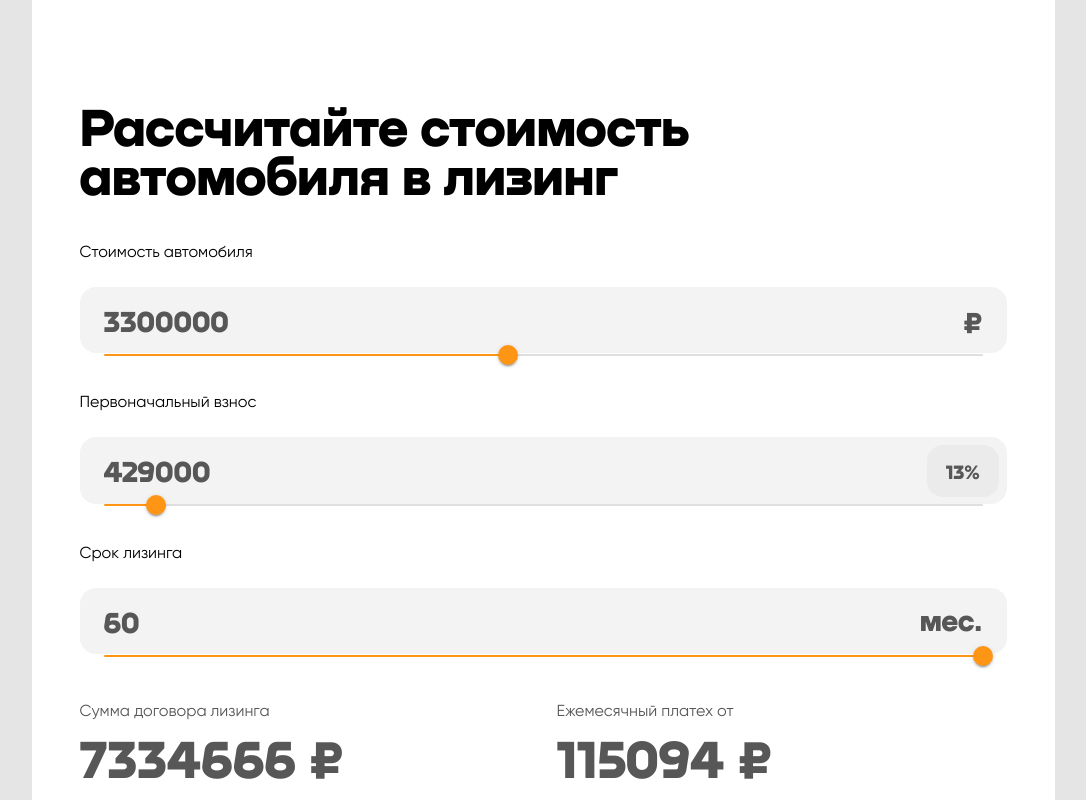
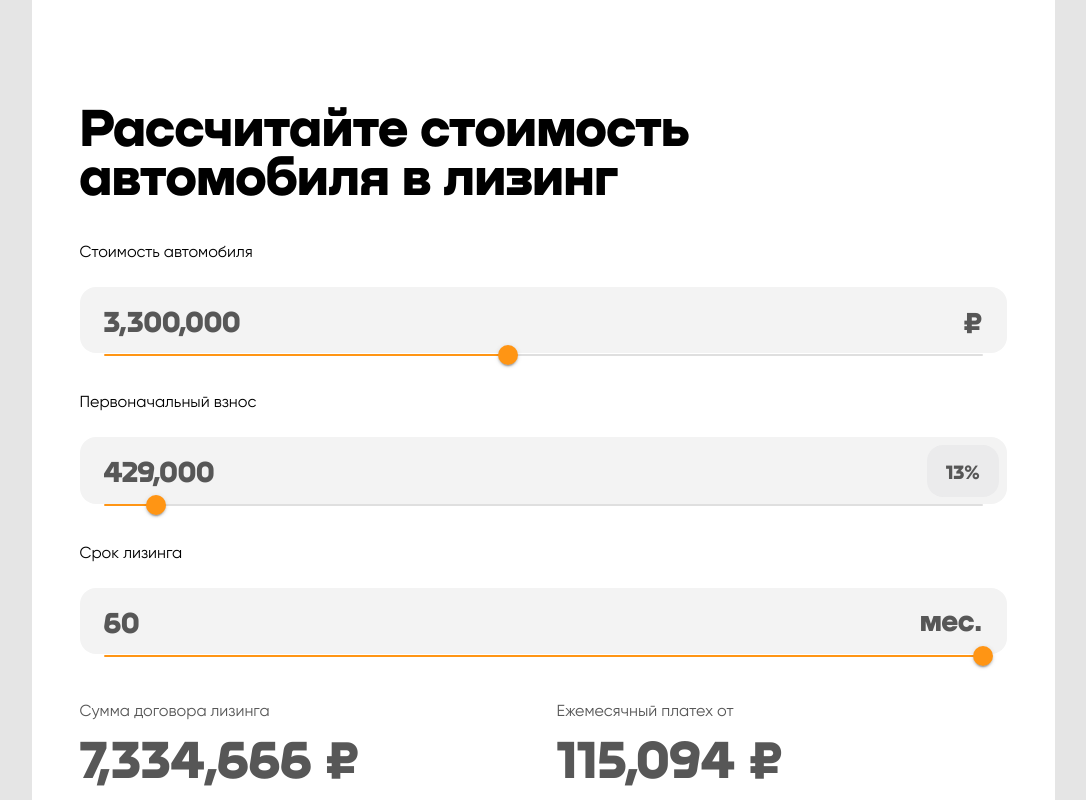
Before and after one commit to Konstantsin-Shumak/create-react-app-on-webpack, a React app: page / in a window 1280 px wide. Shown: the top 800 px of the page, without its empty margins (97-1183 px from the left). Built offline with nearby package versions, Linux system fonts and the light colour scheme.

Commit message:
feat: add preloader

```diff
--- a/package.json
+++ b/package.json
@@ -25,10 +25,11 @@
     "clean-webpack-plugin": "^4.0.0",
     "css-loader": "^6.7.1",
     "html-webpack-plugin": "^5.5.0",
+    "lodash.debounce": "^4.0.8",
     "mini-css-extract-plugin": "^2.6.1",
     "react-range-slider-input": "^2.1.4",
+    "style-loader": "^3.3.1",
     "styled-components": "^5.3.6",
-    "style-loader": "^3.3.1",
     "webpack": "^5.74.0",
     "webpack-cli": "^4.10.0",
     "webpack-dev-server": "^4.11.1"
--- a/src/App.jsx
+++ b/src/App.jsx
@@ -1,4 +1,5 @@
-import React, { useCallback } from "react";
+import React, { useCallback, useState } from "react";
+import { Button } from "./components/Button/index.jsx";
 import { ImportBlock } from "./components/InputBlock/index.jsx";
 import { OutputBlock } from "./components/OutputBlock/index.jsx";
 
@@ -6,14 +7,16 @@ export const App = () => {
   const interestRate = 0.035;
   const currency = "₽";
 
-  const [autoPrice, setAutoPrice] = React.useState(3300000);
-  const [percent, setPercent] = React.useState(13);
-  const [months, setMonths] = React.useState(60);
-  const [isLoading, setIsLoading] = React.useState(false);
+  const [autoPrice, setAutoPrice] = useState(3300000);
+  const [percent, setPercent] = useState(13);
+  const [months, setMonths] = useState(60);
+  const [isLoading, setIsLoading] = useState(false);
 
-  const getPercent = percent / 100;
-
-  const initialFree = () => getPercent * autoPrice;
+  const getPercent = useCallback(() => percent / 100, [percent]);
+  const initialFree = useCallback(
+    () => getPercent() * autoPrice,
+    [getPercent, autoPrice]
+  );
 
   const monthPay = useCallback(
     () =>
@@ -28,6 +31,20 @@ export const App = () => {
     [initialFree, months, monthPay]
   );
 
+  const sendInfo = () => {
+    const data = {
+      test: "tesing",
+    };
+    setIsLoading(true);
+    fetch("https://eoj3r7f3r4ef6v4.m.pipedream.net")
+      .then((response) => response.json())
+      .catch((err) => {
+        console.warn(err);
+        alert("Данные не прошли");
+      })
+      .finally(() => setIsLoading(false));
+  };
+
   return (
     <div className="wrapper">
       <h1 className="wrapper__title">
@@ -41,8 +58,7 @@ export const App = () => {
           title={"Стоимость автомобиля"}
           inputProperty={currency}
           value={autoPrice}
-          rangeMin={1000000}
-          rangeMax={6000000}
+          range={[1000000, 6000000]}
           onInputChange={setAutoPrice}
           isLoading={isLoading}
         />
@@ -50,9 +66,8 @@ export const App = () => {
           title={"Первоначальный взнос"}
           inputProperty={"%"}
           percent={percent}
-          value={initialFree().toFixed()}
-          rangeMin={10}
-          rangeMax={60}
+          value={initialFree()}
+          range={[10, 60]}
           onInputChange={setPercent}
           isLoading={isLoading}
         />
@@ -60,8 +75,7 @@ export const App = () => {
           title={"Срок лизинга"}
           inputProperty={"мес."}
           value={months}
-          rangeMin={1}
-          rangeMax={60}
+          range={[1, 60]}
           onInputChange={setMonths}
           isLoading={isLoading}
         />
@@ -70,17 +84,15 @@ export const App = () => {
       <div className="wrapper__output-blocks">
         <OutputBlock
           title={"Сумма договора лизинга"}
-          value={amountLease().toFixed()}
+          value={amountLease()}
           currency={currency}
         />
         <OutputBlock
           title={"Ежемесячный платех от"}
-          value={monthPay().toFixed()}
+          value={monthPay()}
           currency={currency}
         />
-        <div className="button-conainer">
-          <button className="button">Оставить заявку</button>
-        </div>
+        <Button onClickButton={sendInfo} isLoading={isLoading} />
       </div>
     </div>
   );
--- a/src/assets/style/components/_button.scss
+++ b/src/assets/style/components/_button.scss
@@ -25,7 +25,9 @@
 .button:active {
   background-color: $color-button-pressed;
 }
+
 .button.--disable {
+  cursor: default;
   background-color: $color-button-disabled;
 }
 
--- a/src/assets/style/global.css
+++ b/src/assets/style/global.css
@@ -317,6 +317,7 @@ body {
 }
 
 .button.--disable {
+  cursor: default;
   background-color: rgba(255, 149, 20, 0.4);
 }
 
--- a/src/components/Button/index.jsx
+++ b/src/components/Button/index.jsx
@@ -1,13 +1,21 @@
 import React from "react";
+import CircularProgress from "@mui/material/CircularProgress";
 
-export const Button = ({ title, value, currency }) => {
+export const Button = ({ onClickButton, isLoading }) => {
   return (
-    <div className="output-block">
-      <p className="output-block__title">{title}</p>
-      <div className="output-block__result">
-        <h2>{value}</h2>
-        <span className="result__currency">{currency}</span>
-      </div>
+    <div className="button-conainer">
+      {isLoading}
+      <button
+        onClick={onClickButton}
+        disabled={isLoading}
+        className={`button ${isLoading ? "--disable" : ""}`}
+      >
+        {isLoading ? (
+          <CircularProgress sx={{ color: "#ffffff" }} />
+        ) : (
+          "Оставить заявку"
+        )}
+      </button>
     </div>
   );
 };
--- a/src/components/InputBlock/index.jsx
+++ b/src/components/InputBlock/index.jsx
@@ -1,4 +1,4 @@
-import React from "react";
+import React, { useCallback } from "react";
 import RangeInput from "../RangeInput/index.jsx";
 
 export const ImportBlock = ({
@@ -6,25 +6,36 @@ export const ImportBlock = ({
   inputProperty,
   value,
   percent,
-  rangeMin,
-  rangeMax,
+  range,
   onInputChange,
+  isLoading,
 }) => {
-  const handleInput = React.useCallback((event) => {
-    const value = event.target.value;
-
-    onInputChange(value);
+  const handleInput = useCallback((event) => {
+    const valueString = String(event.target.value);
+    const valueNumber = Number(valueString.replace(/\s/g, ""));
+    if (valueNumber < range[0]) onInputChange(range[0]);
+    else if (valueNumber > range[1]) onInputChange(range[1]);
+    else {
+      onInputChange(valueNumber);
+    }
   }, []);
 
   return (
     <div className="input-block">
       <p className="input-block__title">{title}</p>
-      <div className="input-block__input-content">
+      <div
+        className={`input-block__input-content ${isLoading ? "--disable" : ""}`}
+      >
         <div className="input-content__input">
           <input
             className="input-number"
-            type="number"
-            value={value}
+            type="text"
+            value={value.toLocaleString(undefined, {
+              minimumFractionDigits: 0,
+              maximumFractionDigits: 0,
+            })}
+            disabled={isLoading}
+            readOnly={percent}
             onChange={handleInput}
           />
           <span className={`input__span${percent && "-percent"}`}>
@@ -33,10 +44,11 @@ export const ImportBlock = ({
           </span>
         </div>
         <RangeInput
-          min={rangeMin}
-          max={rangeMax}
+          min={range[0]}
+          max={range[1]}
           onChange={handleInput}
           value={percent ? percent : value}
+          isLoading={isLoading}
         />
       </div>
     </div>
--- a/src/components/OutputBlock/index.jsx
+++ b/src/components/OutputBlock/index.jsx
@@ -1,11 +1,16 @@
 import React from "react";
 
-export const OutputBlock = ({ title, value, currency }) => {
+export const OutputBlock = ({ title, value = 0, currency }) => {
   return (
     <div className="output-block">
       <p className="output-block__title">{title}</p>
       <div className="output-block__result">
-        <h2>{value}</h2>
+        <h2>
+          {value.toLocaleString(undefined, {
+            minimumFractionDigits: 0,
+            maximumFractionDigits: 0,
+          })}
+        </h2>
         <span className="result__currency">{currency}</span>
       </div>
     </div>
--- a/src/components/RangeInput/index.jsx
+++ b/src/components/RangeInput/index.jsx
@@ -29,8 +29,16 @@ const SimpleRange = styled(Slider)(() => ({
     },
 }));
 
-const RangeInput = ({ min, max, value, onChange }) => {
-  return <SimpleRange value={value} max={max} min={min} onChange={onChange} />;
+const RangeInput = ({ min, max, value, onChange, isLoading }) => {
+  return (
+    <SimpleRange
+      value={value}
+      max={max}
+      min={min}
+      onChange={onChange}
+      disabled={isLoading}
+    />
+  );
 };
 
 export default RangeInput;
```
Also changed, not shown: 1 other file (tests, documents, lock files or other folders).
